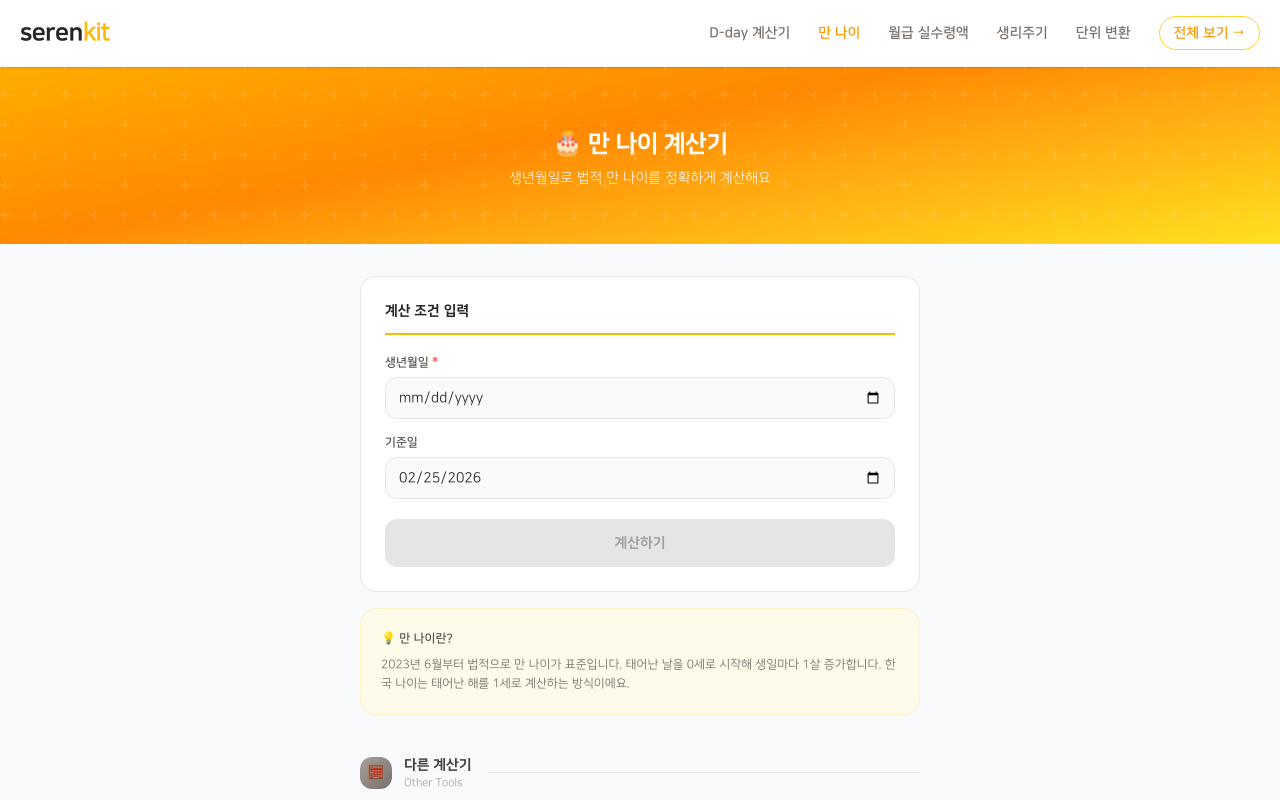
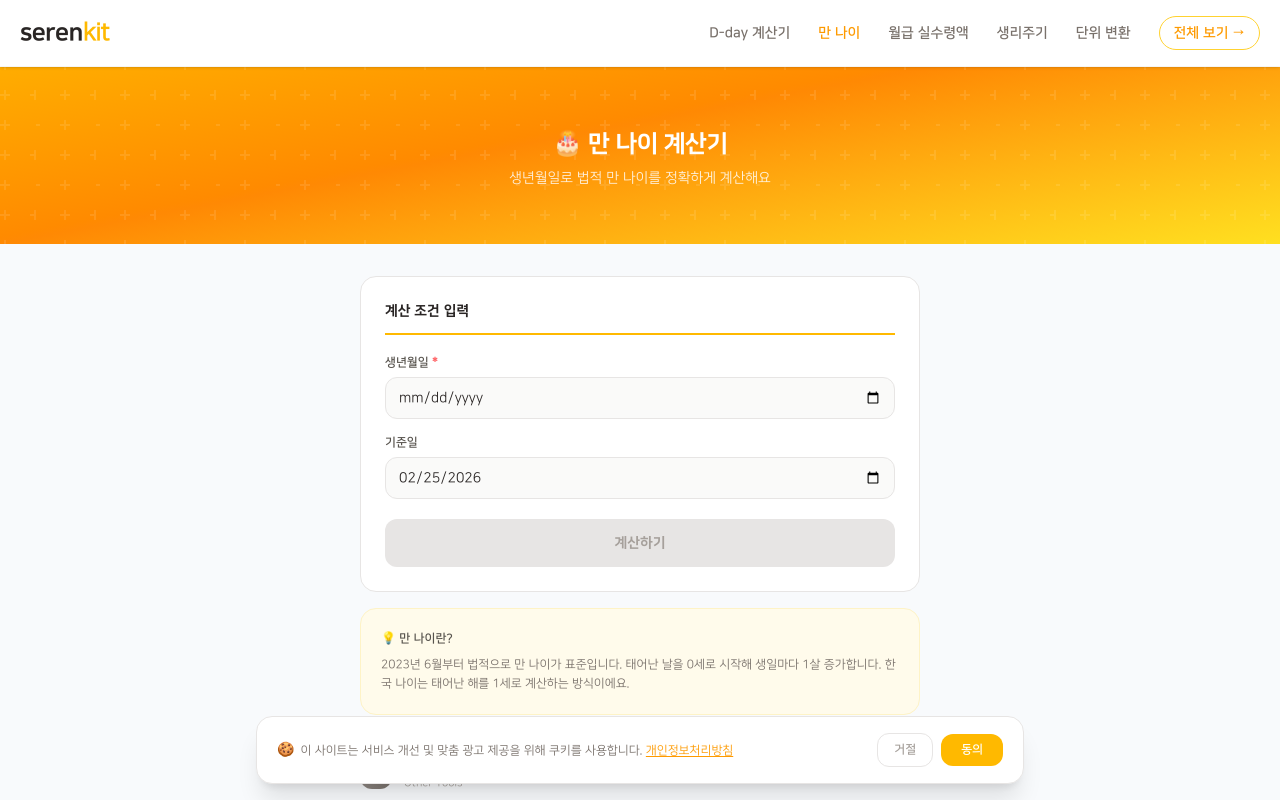
Before and after one commit to Cherisia/serenkit, a Next.js app: page /cal/age in a window 1280 px wide. Shown: the top 800 px of the page. Built offline with nearby package versions, Linux system fonts and the light colour scheme.

Commit message:
쿠키 사용동의 배너 추가

```diff
--- a/app/layout.js
+++ b/app/layout.js
@@ -1,6 +1,7 @@
 import './globals.css'
 import Navbar from '@/components/share/Navbar'
 import Footer from '@/components/share/Footer'
+import CookieBanner from '@/components/share/CookieBanner'
 
 const BASE_URL = 'https://serenkit.com'
 
@@ -60,6 +61,7 @@ export default function RootLayout({ children }) {
         <Navbar />
         {children}
         <Footer />
+        <CookieBanner />
       </body>
     </html>
   )
--- /dev/null
+++ b/components/share/CookieBanner.js
@@ -0,0 +1,51 @@
+'use client'
+import { useState, useEffect } from 'react'
+import Link from 'next/link'
+
+export default function CookieBanner() {
+  const [visible, setVisible] = useState(false)
+
+  useEffect(() => {
+    if (!localStorage.getItem('cookie_consent')) {
+      setVisible(true)
+    }
+  }, [])
+
+  const accept = () => {
+    localStorage.setItem('cookie_consent', 'accepted')
+    setVisible(false)
+  }
+
+  const decline = () => {
+    localStorage.setItem('cookie_consent', 'declined')
+    setVisible(false)
+  }
+
+  if (!visible) return null
+
+  return (
+    <div className="fixed bottom-0 left-0 right-0 z-50 p-4">
+      <div className="container mx-auto max-w-3xl">
+        <div className="bg-white border border-stone-200 rounded-2xl px-5 py-4 flex flex-col sm:flex-row items-start sm:items-center gap-4 shadow-xl">
+          <p className="text-xs text-stone-500 leading-relaxed flex-1">
+            <span className="text-sm mr-1.5">🍪</span>
+            이 사이트는 서비스 개선 및 맞춤 광고 제공을 위해 쿠키를 사용합니다.{' '}
+            <Link href="/privacy" className="text-amber-500 underline underline-offset-2 hover:text-amber-600 transition-colors">
+              개인정보처리방침
+            </Link>
+          </p>
+          <div className="flex items-center gap-2 shrink-0">
+            <button onClick={decline}
+              className="text-xs font-bold text-stone-400 hover:text-stone-600 px-4 py-2 rounded-xl border border-stone-200 hover:border-stone-300 transition-colors">
+              거절
+            </button>
+            <button onClick={accept}
+              className="text-xs font-bold text-white bg-amber-400 hover:bg-amber-500 px-5 py-2 rounded-xl transition-colors">
+              동의
+            </button>
+          </div>
+        </div>
+      </div>
+    </div>
+  )
+}
```
